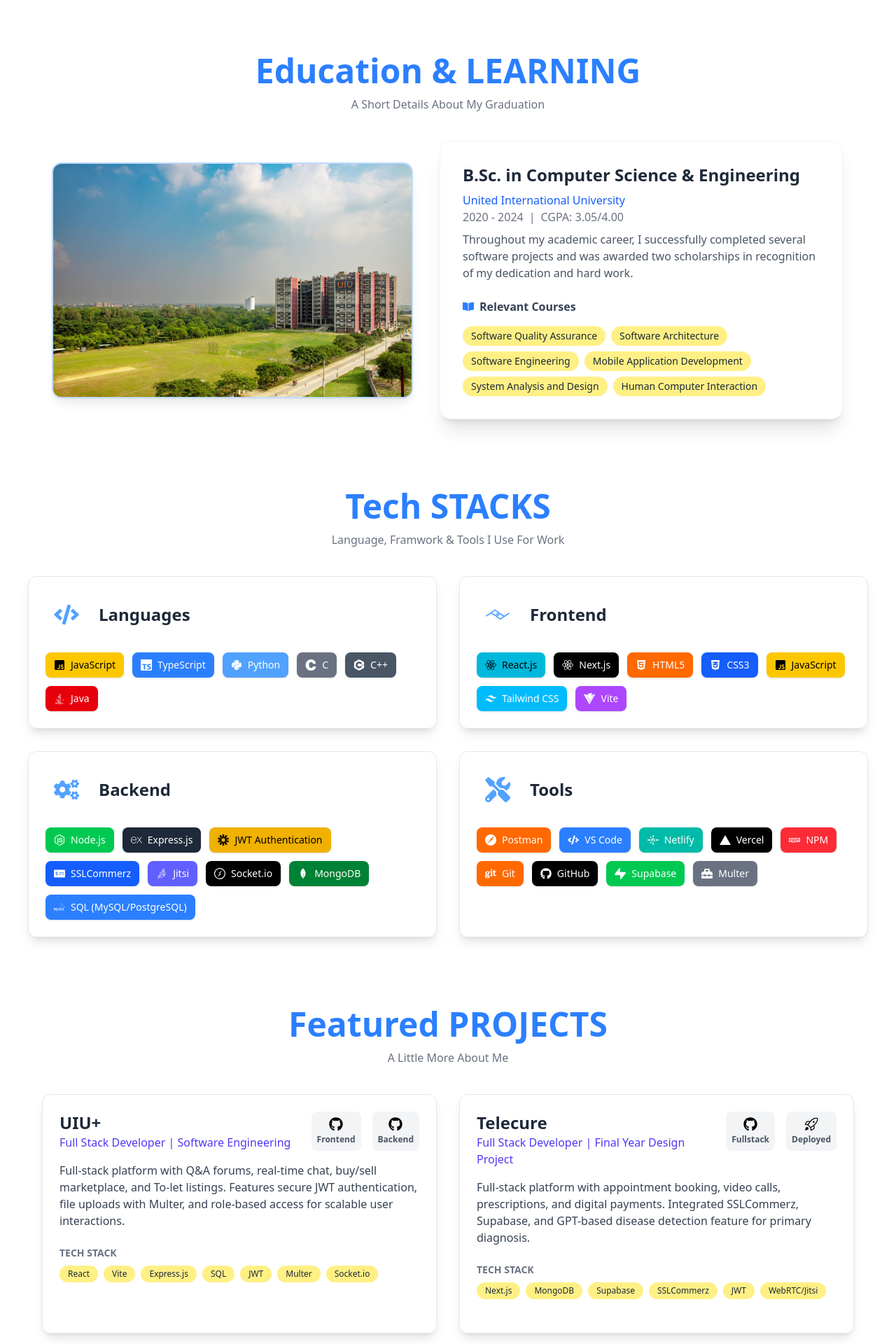
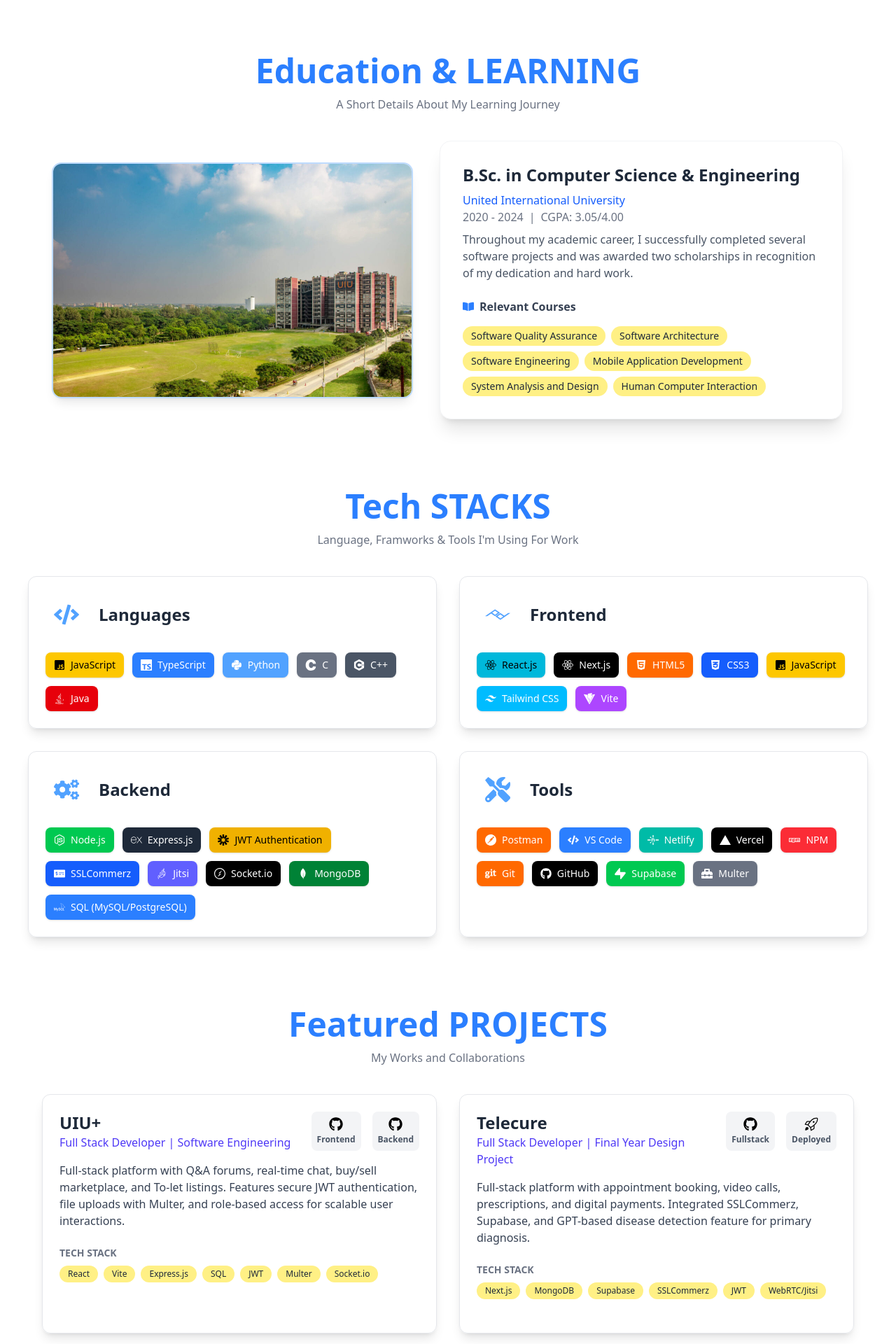
Before and after one commit to dksaddy/msadik, a Next.js app: page / in a window 1280 px wide. Shown: the part 2020-3940 px from the top of the page at 70% size. Built offline with nearby package versions, Linux system fonts and the light colour scheme.

Commit message:
Content change. Sub header of every section

```diff
--- a/app/components/Contact.jsx
+++ b/app/components/Contact.jsx
@@ -109,7 +109,7 @@
 
     return (
         <section id="contact" className="py-10 bg-white overflow-hidden">
-            <SectionHeader header="Contact ME" tittle="Happy to collaborate" />
+            <SectionHeader header="Contact ME" tittle="Happy to Collaborate" />
             <div className="container mx-auto px-6 flex justify-center items-center">
                 <motion.div
                     className="w-full max-w-2xl rounded-lg shadow-lg overflow-hidden"
--- a/app/components/Education.jsx
+++ b/app/components/Education.jsx
@@ -47,7 +47,7 @@
     >
       <div className="mx-auto">
 
-        <SectionHeader header="Education & LEARNING" tittle="A Short Details About My Graduation" />
+        <SectionHeader header="Education & LEARNING" tittle="A Short Details About My Learning Journey" />
 
         {/* Education Card */}
         <div className="flex flex-col lg:flex-row items-center justify-center gap-10">
--- a/app/components/Hero.jsx
+++ b/app/components/Hero.jsx
@@ -85,7 +85,7 @@
           whileInView={{ opacity: 1, y: 0 }}
           transition={{ duration: 1, ease: 'easeOut', delay: 0.2 }}
         >
-          <a href="#">
+          <a href="#contact">
             <LuContact className="lg:text-4xl text-2xl" />
           </a>
 
--- a/app/components/Project.jsx
+++ b/app/components/Project.jsx
@@ -41,7 +41,7 @@
     <section id="projects" className="py-15 px-4 md:px-8 lg:px-15 bg-white overflow-hidden">
       <div className="max-w-7xl mx-auto">
 
-        <SectionHeader header="Featured PROJECTS" tittle="A Little More About Me" />
+        <SectionHeader header="Featured PROJECTS" tittle="My Works and Collaborations" />
 
         <div className="grid gap-8 md:grid-cols-2">
           {projects.map((project, idx) => (
--- a/app/components/Skills.jsx
+++ b/app/components/Skills.jsx
@@ -101,7 +101,7 @@
     <section id="skills" className="py-10 px-4 md:px-8 lg:px-10 bg-white overflow-hidden">
       <div className="max-w-7xl mx-auto">
 
-        <SectionHeader header="Tech STACKS" tittle="Language, Framwork & Tools I Use For Work"/>
+        <SectionHeader header="Tech STACKS" tittle="Language, Framworks & Tools I'm Using For Work"/>
 
 
         <div className="grid gap-8 md:grid-cols-2 lg:grid-cols-2">
```
